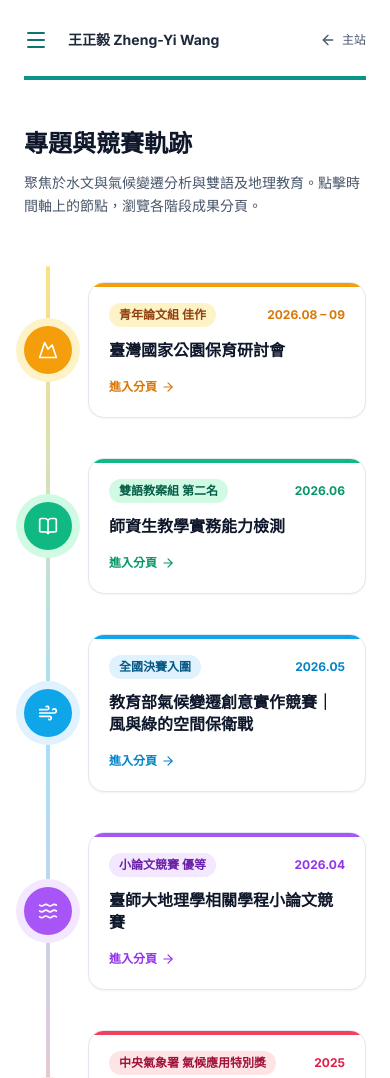
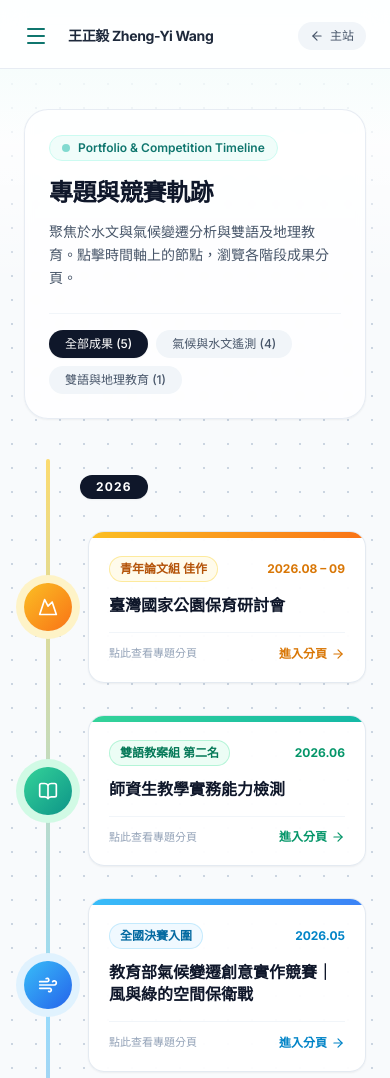
Before and after one commit to zywang1020/projectpage, a plain HTML site: page index.html in a window 390 px wide. Shown: the top 1078 px of the page. Drawn offline with nearby package versions, Linux system fonts and the light colour scheme.

Commit message:
Enhance layout and styles in index.html
Updated styles and structure in index.html, including background color, animations, and improved layout for better responsiveness. Adjusted font links and modified timeline rendering logic.

```diff
--- a/index.html
+++ b/index.html
@@ -7,51 +7,90 @@
   <script src="https://cdn.tailwindcss.com"></script>
   <link rel="preconnect" href="https://fonts.googleapis.com">
   <link rel="preconnect" href="https://fonts.gstatic.com" crossorigin>
-  <link href="https://fonts.googleapis.com/css2?family=Inter:wght@400;500;600;700&family=Noto+Sans+TC:wght@400;500;700&display=swap" rel="stylesheet">
+  <link href="https://fonts.googleapis.com/css2?family=Inter:wght@400;500;600;700;800&family=Noto+Sans+TC:wght@400;500;700&display=swap" rel="stylesheet">
   <script src="https://unpkg.com/lucide@latest"></script>
   <style>
-    body { font-family: 'Inter', 'Noto Sans TC', sans-serif; }
+    body {
+      font-family: 'Inter', 'Noto Sans TC', sans-serif;
+      background-color: #f8fafc;
+      background-image: radial-gradient(#cbd5e1 1px, transparent 1px);
+      background-size: 24px 24px;
+    }
+    @keyframes fadeUp {
+      from { opacity: 0; transform: translateY(16px); }
+      to { opacity: 1; transform: translateY(0); }
+    }
+    .animate-fade-up {
+      opacity: 0;
+      animation: fadeUp 0.5s cubic-bezier(0.16, 1, 0.3, 1) forwards;
+    }
   </style>
 </head>
-<body class="bg-white text-slate-700 overflow-x-clip">
+<body class="text-slate-700 overflow-x-clip">
   <div id="app-layout" class="flex min-h-screen">
-    <div class="flex-1 min-w-0 flex flex-col">
+    <div class="flex-1 min-w-0 flex flex-col relative">
+
+      <!-- 頂部柔和光暈裝飾 -->
+      <div class="pointer-events-none absolute top-0 inset-x-0 h-72 bg-gradient-to-b from-teal-50/90 via-white/70 to-transparent -z-10"></div>
 
       <!-- 頂部導覽列 -->
-      <header class="sticky top-0 z-20 bg-white/95 backdrop-blur-sm px-6 sm:px-10 pt-5 pb-4">
-        <div class="max-w-4xl mx-auto flex items-center justify-between pb-4 border-b-4 border-teal-600">
+      <header class="sticky top-0 z-20 bg-white/85 backdrop-blur-md px-6 sm:px-10 pt-4 pb-3 border-b border-slate-200/80">
+        <div class="max-w-4xl mx-auto flex items-center justify-between">
           <div class="flex items-center gap-3">
-            <button onclick="toggleSidebar()" aria-label="切換選單" class="p-2 -ml-2 rounded-lg text-teal-700 hover:bg-teal-50 transition-colors">
+            <button onclick="toggleSidebar()" aria-label="切換選單" class="p-2 -ml-2 rounded-xl text-teal-700 hover:bg-teal-50 transition-colors">
               <i data-lucide="menu" class="w-6 h-6"></i>
             </button>
-            <a href="index.html" class="text-sm sm:text-base font-bold text-slate-800 hover:text-teal-700 transition-colors">
+            <a href="index.html" class="text-sm sm:text-base font-bold text-slate-800 hover:text-teal-700 transition-colors tracking-tight">
               王正毅 Zheng-Yi Wang <span class="font-normal text-slate-400 hidden sm:inline">｜專題與競賽成果</span>
             </a>
           </div>
-          <a href="https://www.zhengyiwang.com/" class="inline-flex items-center gap-1.5 text-xs sm:text-sm font-medium text-slate-600 hover:text-teal-600 transition-colors">
-            <i data-lucide="arrow-left" class="w-4 h-4"></i><span>主站</span>
+          <a href="https://www.zhengyiwang.com/" class="inline-flex items-center gap-1.5 px-3 py-1.5 rounded-full text-xs sm:text-sm font-medium text-slate-600 bg-slate-100 hover:bg-teal-50 hover:text-teal-700 transition-colors">
+            <i data-lucide="arrow-left" class="w-3.5 h-3.5"></i><span>主站</span>
           </a>
         </div>
       </header>
 
       <!-- 主要內容區 -->
-      <main class="flex-1 px-6 sm:px-10 py-8">
+      <main class="flex-1 px-6 sm:px-10 py-10 sm:py-12">
         <div class="max-w-4xl mx-auto">
 
-          <div class="mb-12">
-            <h1 class="text-2xl sm:text-3xl font-bold text-slate-900 mb-3">專題與競賽軌跡</h1>
-            <p class="text-slate-600 text-sm sm:text-base leading-relaxed">
+          <!-- Hero 標題與介紹卡片 -->
+          <section class="mb-10 bg-white/80 backdrop-blur-sm rounded-3xl p-6 sm:p-8 border border-slate-200/80 shadow-sm">
+            <div class="inline-flex items-center gap-2 px-3 py-1 rounded-full bg-teal-50 border border-teal-100 text-teal-700 text-xs font-semibold mb-4">
+              <span class="w-2 h-2 rounded-full bg-teal-500 animate-pulse"></span>
+              Portfolio &amp; Competition Timeline
+            </div>
+            <h1 class="text-2xl sm:text-4xl font-extrabold text-slate-900 tracking-tight mb-3">
+              專題與競賽軌跡
+            </h1>
+            <p class="text-slate-600 text-sm sm:text-base leading-relaxed max-w-2xl mb-6">
               聚焦於水文與氣候變遷分析與雙語及地理教育。點擊時間軸上的節點，瀏覽各階段成果分頁。
             </p>
-          </div>
+
+            <!-- 互動式領域篩選按鈕 -->
+            <div class="flex flex-wrap items-center gap-2 pt-4 border-t border-slate-100">
+              <button onclick="setFilter('all')" data-filter="all"
+                      class="filter-btn px-4 py-1.5 rounded-full text-xs sm:text-sm font-medium transition-all">
+                全部成果 (5)
+              </button>
+              <button onclick="setFilter('climate')" data-filter="climate"
+                      class="filter-btn px-4 py-1.5 rounded-full text-xs sm:text-sm font-medium transition-all">
+                氣候與水文遙測 (4)
+              </button>
+              <button onclick="setFilter('edu')" data-filter="edu"
+                      class="filter-btn px-4 py-1.5 rounded-full text-xs sm:text-sm font-medium transition-all">
+                雙語與地理教育 (1)
+              </button>
+            </div>
+          </section>
 
           <!-- 多彩交錯式時間軸 -->
-          <div class="relative py-4">
-            <!-- 中央漸層軸線（手機版靠左、電腦版置中） -->
-            <div class="absolute left-6 md:left-1/2 top-0 bottom-0 w-1 -translate-x-1/2 rounded-full bg-gradient-to-b from-amber-300 via-sky-300 to-rose-300 opacity-70"></div>
+          <div class="relative py-2">
+            <!-- 中央漸層軸線 -->
+            <div class="absolute left-6 md:left-1/2 top-0 bottom-0 w-1 -translate-x-1/2 rounded-full bg-gradient-to-b from-amber-300 via-sky-300 to-rose-300 opacity-80"></div>
 
             <!-- 時間軸項目容器 -->
-            <div id="timeline-container" class="space-y-10 md:space-y-12"></div>
+            <div id="timeline-container" class="space-y-8 md:space-y-10"></div>
           </div>
 
         </div>
@@ -63,116 +102,178 @@
   <script>
     const milestones = [
       {
+        year: '2026',
+        category: 'climate',
         date: '2026.08 – 09',
         title: '臺灣國家公園保育研討會',
         badge: '青年論文組 佳作',
         icon: 'mountain',
         url: 'np2026.html',
-        nodeBg: 'bg-amber-500 ring-amber-100',
-        badgeStyle: 'bg-amber-100 text-amber-800',
-        cardHover: 'hover:border-amber-400 hover:shadow-amber-100/70',
+        nodeBg: 'bg-gradient-to-br from-amber-400 to-orange-500 ring-amber-100',
+        badgeStyle: 'bg-amber-50 text-amber-700 border border-amber-200/80',
+        cardHover: 'hover:border-amber-300 hover:shadow-amber-200/50',
         accentText: 'text-amber-600',
-        accentBar: 'bg-amber-500'
+        accentBar: 'from-amber-400 to-orange-500',
+        lineBg: 'bg-amber-300'
       },
       {
+        year: '2026',
+        category: 'edu',
         date: '2026.06',
         title: '師資生教學實務能力檢測',
         badge: '雙語教案組 第二名',
         icon: 'book-open',
         url: 'bilingual2026.html',
-        nodeBg: 'bg-emerald-500 ring-emerald-100',
-        badgeStyle: 'bg-emerald-100 text-emerald-800',
-        cardHover: 'hover:border-emerald-400 hover:shadow-emerald-100/70',
+        nodeBg: 'bg-gradient-to-br from-emerald-400 to-teal-600 ring-emerald-100',
+        badgeStyle: 'bg-emerald-50 text-emerald-700 border border-emerald-200/80',
+        cardHover: 'hover:border-emerald-300 hover:shadow-emerald-200/50',
         accentText: 'text-emerald-600',
-        accentBar: 'bg-emerald-500'
+        accentBar: 'from-emerald-400 to-teal-500',
+        lineBg: 'bg-emerald-300'
       },
       {
+        year: '2026',
+        category: 'climate',
         date: '2026.05',
         title: '教育部氣候變遷創意實作競賽｜風與綠的空間保衛戰',
         badge: '全國決賽入圍',
         icon: 'wind',
         url: 'climate2026.html',
-        nodeBg: 'bg-sky-500 ring-sky-100',
-        badgeStyle: 'bg-sky-100 text-sky-800',
-        cardHover: 'hover:border-sky-400 hover:shadow-sky-100/70',
+        nodeBg: 'bg-gradient-to-br from-sky-400 to-blue-600 ring-sky-100',
+        badgeStyle: 'bg-sky-50 text-sky-700 border border-sky-200/80',
+        cardHover: 'hover:border-sky-300 hover:shadow-sky-200/50',
         accentText: 'text-sky-600',
-        accentBar: 'bg-sky-500'
+        accentBar: 'from-sky-400 to-blue-500',
+        lineBg: 'bg-sky-300'
       },
       {
+        year: '2026',
+        category: 'climate',
         date: '2026.04',
         title: '臺師大地理學相關學程小論文競賽',
         badge: '小論文競賽 優等',
         icon: 'waves',
         url: 'gis2026.html',
-        nodeBg: 'bg-purple-500 ring-purple-100',
-        badgeStyle: 'bg-purple-100 text-purple-800',
-        cardHover: 'hover:border-purple-400 hover:shadow-purple-100/70',
+        nodeBg: 'bg-gradient-to-br from-purple-400 to-indigo-600 ring-purple-100',
+        badgeStyle: 'bg-purple-50 text-purple-700 border border-purple-200/80',
+        cardHover: 'hover:border-purple-300 hover:shadow-purple-200/50',
         accentText: 'text-purple-600',
-        accentBar: 'bg-purple-500'
+        accentBar: 'from-purple-400 to-indigo-500',
+        lineBg: 'bg-purple-300'
       },
       {
+        year: '2025',
+        category: 'climate',
         date: '2025',
         title: '教育部氣候變遷創意實作競賽｜熱感偵探',
         badge: '中央氣象署 氣候應用特別獎',
         icon: 'sun',
         url: 'climate2025.html',
-        nodeBg: 'bg-rose-500 ring-rose-100',
-        badgeStyle: 'bg-rose-100 text-rose-800',
-        cardHover: 'hover:border-rose-400 hover:shadow-rose-100/70',
+        nodeBg: 'bg-gradient-to-br from-rose-400 to-pink-600 ring-rose-100',
+        badgeStyle: 'bg-rose-50 text-rose-700 border border-rose-200/80',
+        cardHover: 'hover:border-rose-300 hover:shadow-rose-200/50',
         accentText: 'text-rose-600',
-        accentBar: 'bg-rose-500'
+        accentBar: 'from-rose-400 to-pink-500',
+        lineBg: 'bg-rose-300'
       }
     ];
 
+    let currentFilter = 'all';
+
+    function setFilter(filter) {
+      currentFilter = filter;
+      document.querySelectorAll('.filter-btn').forEach(btn => {
+        if (btn.dataset.filter === filter) {
+          btn.classList.add('bg-slate-900', 'text-white', 'shadow-sm');
+          btn.classList.remove('bg-slate-100', 'text-slate-600', 'hover:bg-slate-200');
+        } else {
+          btn.classList.remove('bg-slate-900', 'text-white', 'shadow-sm');
+          btn.classList.add('bg-slate-100', 'text-slate-600', 'hover:bg-slate-200');
+        }
+      });
+      renderTimeline();
+    }
+
     function renderTimeline() {
       const container = document.getElementById('timeline-container');
-      container.innerHTML = milestones.map((item, index) => {
+      const filtered = currentFilter === 'all'
+        ? milestones
+        : milestones.filter(m => m.category === currentFilter);
+
+      let lastYear = null;
+      let html = '';
+
+      filtered.forEach((item, index) => {
+        // 年份分隔膠囊
+        if (item.year !== lastYear) {
+          lastYear = item.year;
+          html += `
+            <div class="relative flex items-center md:justify-center pl-14 md:pl-0 pt-2">
+              <span class="relative z-10 px-4 py-1 rounded-full bg-slate-900 text-white text-xs font-bold tracking-widest shadow-sm">
+                ${item.year}
+              </span>
+            </div>
+          `;
+        }
+
         const isLeft = index % 2 === 0;
-        return `
-          <div class="relative flex items-center md:justify-between group">
+        const delay = index * 80;
 
-            <!-- 圓形圖示節點（手機靠左、電腦置中） -->
+        html += `
+          <div style="animation-delay: ${delay}ms;" class="animate-fade-up relative flex items-center md:justify-between group">
+
+            <!-- 圓形圖示節點 -->
             <a href="${item.url}" aria-label="${item.title}"
-               class="absolute left-6 md:left-1/2 -translate-x-1/2 z-10 w-12 h-12 rounded-full ${item.nodeBg} ring-8 text-white flex items-center justify-center shadow-md group-hover:scale-110 transition-transform duration-200">
+               class="absolute left-6 md:left-1/2 -translate-x-1/2 z-10 w-12 h-12 rounded-full ${item.nodeBg} ring-8 text-white flex items-center justify-center shadow-md group-hover:scale-110 transition-transform duration-300">
               <i data-lucide="${item.icon}" class="w-5 h-5"></i>
             </a>
 
-            <!-- 電腦版空白佔位（用來做出左右交錯效果） -->
-            <div class="hidden md:block md:w-[44%] ${isLeft ? 'order-2 text-left pl-4' : 'order-1 text-right pr-4'}">
-              <span class="inline-block text-sm font-bold ${item.accentText} tracking-wide">${item.date}</span>
+            <!-- 電腦版水平連接線 -->
+            <div class="hidden md:block absolute top-1/2 -translate-y-1/2 h-0.5 w-8 ${item.lineBg} opacity-60 ${isLeft ? 'right-1/2 mr-6' : 'left-1/2 ml-6'}"></div>
+
+            <!-- 電腦版日期標示（交錯於另一側） -->
+            <div class="hidden md:block md:w-[43%] ${isLeft ? 'order-2 text-left pl-6' : 'order-1 text-right pr-6'}">
+              <span class="inline-flex items-center gap-1.5 px-3 py-1 rounded-full bg-white/90 border border-slate-200/80 text-xs font-bold ${item.accentText} shadow-xs">
+                <i data-lucide="calendar" class="w-3.5 h-3.5"></i>
+                ${item.date}
+              </span>
             </div>
 
             <!-- 內容卡片 -->
-            <div class="w-full pl-16 md:pl-0 md:w-[44%] ${isLeft ? 'md:order-1' : 'md:order-2'}">
+            <div class="w-full pl-16 md:pl-0 md:w-[43%] ${isLeft ? 'md:order-1' : 'md:order-2'}">
               <a href="${item.url}"
-                 class="block relative overflow-hidden bg-white rounded-2xl p-5 sm:p-6 border border-slate-200 shadow-sm ${item.cardHover} hover:shadow-lg hover:-translate-y-0.5 transition-all duration-200">
-                <!-- 頂部細色條 -->
-                <div class="absolute top-0 left-0 right-0 h-1 ${item.accentBar}"></div>
+                 class="block relative overflow-hidden bg-white/95 backdrop-blur-sm rounded-2xl p-5 sm:p-6 border border-slate-200/90 shadow-sm ${item.cardHover} hover:shadow-xl hover:-translate-y-1 transition-all duration-300">
+                <!-- 頂部漸層細色條 -->
+                <div class="absolute top-0 left-0 right-0 h-1.5 bg-gradient-to-r ${item.accentBar}"></div>
 
-                <div class="flex flex-wrap items-center justify-between gap-2 mb-3">
+                <div class="flex flex-wrap items-center justify-between gap-2 mb-3 pt-1">
                   <span class="text-xs font-semibold px-2.5 py-1 rounded-full ${item.badgeStyle}">${item.badge}</span>
                   <span class="md:hidden text-xs font-bold ${item.accentText}">${item.date}</span>
                 </div>
 
-                <h2 class="font-bold text-base sm:text-lg text-slate-900 leading-snug mb-3">
+                <h2 class="font-bold text-base sm:text-lg text-slate-900 leading-snug mb-4">
                   ${item.title}
                 </h2>
 
-                <div class="inline-flex items-center gap-1 text-xs font-semibold ${item.accentText}">
-                  <span>進入分頁</span>
-                  <i data-lucide="arrow-right" class="w-3.5 h-3.5 group-hover:translate-x-1 transition-transform"></i>
+                <div class="flex items-center justify-between pt-3 border-t border-slate-100">
+                  <span class="text-[11px] font-medium text-slate-400">點此查看專題分頁</span>
+                  <span class="inline-flex items-center gap-1 text-xs font-semibold ${item.accentText}">
+                    <span>進入分頁</span>
+                    <i data-lucide="arrow-right" class="w-3.5 h-3.5 group-hover:translate-x-1 transition-transform"></i>
+                  </span>
                 </div>
               </a>
             </div>
 
           </div>
         `;
-      }).join('');
+      });
 
+      container.innerHTML = html;
       if (window.lucide) lucide.createIcons();
     }
 
-    document.addEventListener('DOMContentLoaded', renderTimeline);
+    document.addEventListener('DOMContentLoaded', () => setFilter('all'));
   </script>
   <script src="menu.js"></script>
 </body>
```
